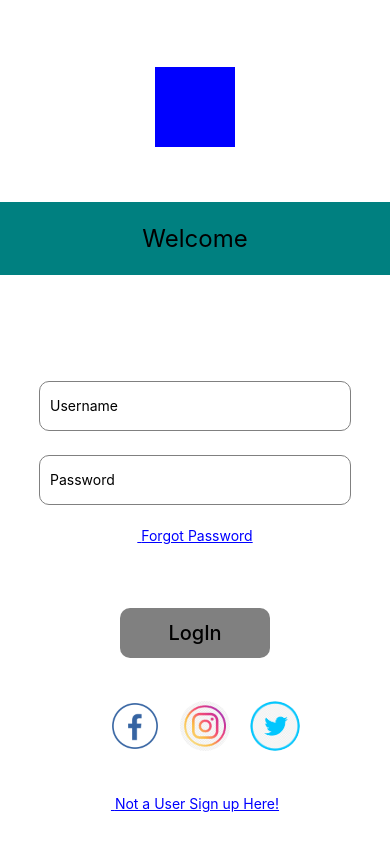
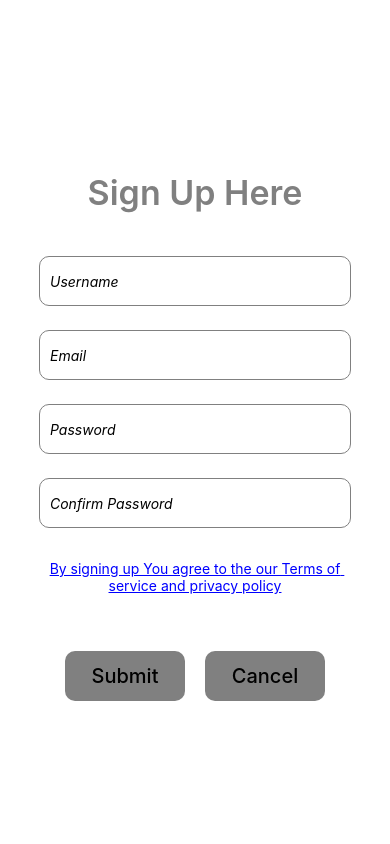
Before and after one commit to RoarshacH/DailyPanner, a React Native app: screen / in a window 390 px wide. Built offline with nearby package versions, Linux system fonts and the light colour scheme.

Commit message:
Finished Sign up screen

```diff
--- a/App.tsx
+++ b/App.tsx
@@ -11,7 +11,8 @@ export default function App() {
     <View style={styles.container}>
       {/* //Uncomment the Screen that needs viewing */}
       {/* <Header></Header> */}
-      <LoginScreen></LoginScreen>
+      {/* <LoginScreen></LoginScreen> */}
+      <SignUpScreen></SignUpScreen>
     </View>
   );
 }
--- a/src/components/SignUP.tsx
+++ b/src/components/SignUP.tsx
@@ -1,8 +1,127 @@
 import React, { Component } from "react";
-import {} from "react-native";
+import {
+  Text,
+  View,
+  StyleSheet,
+  SafeAreaView,
+  TextInput,
+  Platform,
+  TouchableOpacity,
+  Image,
+} from "react-native";
 
 const SignUP = () => {
-  return "";
+  return (
+    <SafeAreaView style={styles.wrapper}>
+      <View style={styles.top}></View>
+
+      <View style={styles.body}>
+        <View style={styles.topTitle}>
+          <Text style={styles.headerTextStyle}>Sign Up Here</Text>
+        </View>
+        <TextInput style={styles.input} value={"Username"} />
+        <TextInput style={styles.input} value={"Email"} />
+        <TextInput
+          style={styles.input}
+          value={"Password"}
+          placeholder="Password"
+        />
+        <TextInput
+          style={styles.input}
+          value={"Confirm Password"}
+          placeholder="Confirm Password"
+        />
+        <Text style={styles.smallText}>
+          By signing up You agree to the our Terms of service and privacy policy
+        </Text>
+      </View>
+      <View style={styles.buttonSet}>
+        <TouchableOpacity style={styles.button}>
+          <Text style={styles.buttonText}> Submit </Text>
+        </TouchableOpacity>
+
+        <TouchableOpacity style={styles.button}>
+          <Text style={styles.buttonText}> Cancel </Text>
+        </TouchableOpacity>
+      </View>
+
+      <View style={styles.footer}></View>
+    </SafeAreaView>
+  );
 };
 
+const styles = StyleSheet.create({
+  wrapper: {
+    flex: 1,
+    flexDirection: "column",
+  },
+  top: {
+    flex: 0.5,
+    justifyContent: "flex-end",
+  },
+  body: {
+    flex: 3,
+    justifyContent: "center",
+    alignItems: "center",
+    paddingTop: "15%",
+  },
+  footer: {
+    flex: 0.8,
+    justifyContent: "flex-start",
+    alignItems: "center",
+  },
+  buttonSet: {
+    flex: 0.2,
+    flexDirection: "row",
+    justifyContent: "center",
+    alignItems: "flex-end",
+    paddingTop: "10%",
+  },
+  topTitle: {
+    marginTop: 5,
+    flex: 0.2,
+    justifyContent: "flex-start",
+    alignItems: "center",
+    position: "relative",
+    bottom: 40,
+  },
+  headerTextStyle: {
+    fontSize: 34,
+    color: "gray",
+    fontWeight: "600",
+  },
+  input: {
+    height: 50,
+    margin: 12,
+    borderColor: "gray",
+    borderRadius: 10,
+    borderWidth: 1,
+    padding: 10,
+    width: "80%",
+    fontStyle: "italic",
+  },
+  button: {
+    backgroundColor: "gray",
+    height: 50,
+    width: 120,
+    margin: 10,
+    borderRadius: 10,
+    justifyContent: "center",
+    alignItems: "center",
+  },
+  smallText: {
+    alignSelf: "center",
+    textAlign: "center",
+    width: 300,
+    position: "relative",
+    bottom: -20,
+    color: "blue",
+    textDecorationLine: "underline",
+  },
+  buttonText: {
+    fontSize: 20,
+    fontWeight: "500",
+  },
+});
+
 export default SignUP;
```
